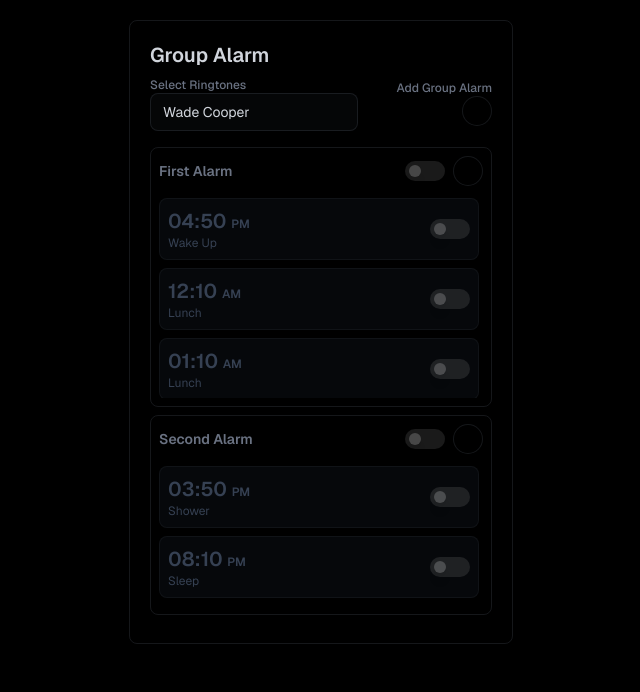
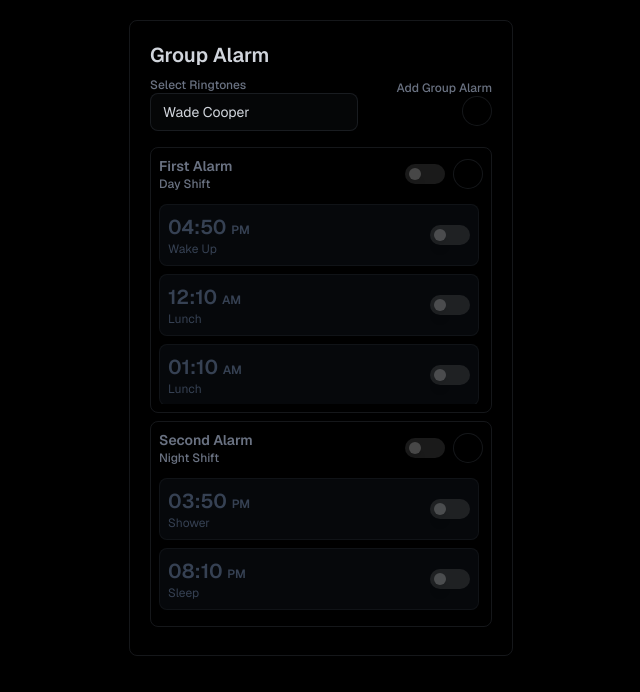
Before and after one commit to johnmichaelechemani/Group-Alarm, a React (Vite) app: page / in a window 1280 px wide. Shown: the top 692 px of the page, without its empty margins (319-959 px from the left). Built offline with nearby package versions, Linux system fonts and the light colour scheme; some icons are missing.

Commit message:
`feat: updated App.jsx and Modal.jsx with new properties and styles`

```diff
--- a/src/App.jsx
+++ b/src/App.jsx
@@ -9,6 +9,7 @@ function App() {
     {
       id: 1,
       title: "First Alarm",
+      description: "Day Shift",
       enabled: false,
       alarmsGroup: [
         {
@@ -44,6 +45,7 @@ function App() {
     {
       id: 2,
       title: "Second Alarm",
+      description: "Night Shift",
       enabled: false,
       alarmsGroup: [
         {
@@ -110,7 +112,7 @@ function App() {
           <div>
             {" "}
             <h1 className="text-xl text-gray-300 font-semibold">Group Alarm</h1>
-            <div className="flex justify-between items-center">
+            <div className="flex justify-between items-center ">
               <SelectRingTone />
 
               <div className="text-end">
@@ -128,13 +130,16 @@ function App() {
               className="border border-gray-500/20 p-2 rounded-lg my-2"
             >
               <div className="flex justify-between items-center pb-1">
-                <h1
+                <div
                   className={`text-sm font-semibold ${
                     alarm.enabled ? "text-gray-300" : "text-gray-500"
                   }`}
                 >
-                  {alarm.title}
-                </h1>
+                  <h1>{alarm.title}</h1>
+                  <div className="text-xs capitalize font-medium max-w-32 truncate">
+                    {alarm.description}
+                  </div>
+                </div>
                 <div className="flex justify-center items-center gap-2">
                   <MySwitch
                     enabled={alarm.enabled}
@@ -159,7 +164,7 @@ function App() {
                         {alarmGroup.time}{" "}
                         <span className="text-xs">{alarmGroup.label} </span>
                       </div>
-                      <div className="text-xs capitalize">
+                      <div className="text-xs capitalize max-w-32 truncate">
                         {alarmGroup.description}
                       </div>
                     </div>
--- a/src/components/Modal.jsx
+++ b/src/components/Modal.jsx
@@ -14,7 +14,6 @@ export const MyModal = () => {
 
   return (
     <>
-
       <Button
         onClick={open}
         className="rounded-full border border-gray-500/20 bg-black/20 p-1 text-sm font-medium text-white focus:outline-none hover:bg-gray-500/20 data-[focus]:outline-1 data-[focus]:outline-white"
@@ -27,13 +26,12 @@ export const MyModal = () => {
         as="div"
         className="relative z-10 focus:outline-none"
         onClose={close}
-        __demoMode
       >
         <div className="fixed inset-0 z-10 w-screen overflow-y-auto">
           <div className="flex min-h-full items-center justify-center p-4">
             <DialogPanel
               transition
-              className="w-full max-w-md rounded-xl bg-white/5 p-6 backdrop-blur-2xl duration-300 ease-out data-[closed]:transform-[scale(95%)] data-[closed]:opacity-0"
+              className="w-full max-w-md rounded-xl bg-gray-500/5 p-6 backdrop-blur-2xl duration-300 ease-out data-[closed]:transform-[scale(95%)] data-[closed]:opacity-0"
             >
               <DialogTitle
                 as="h3"
```
